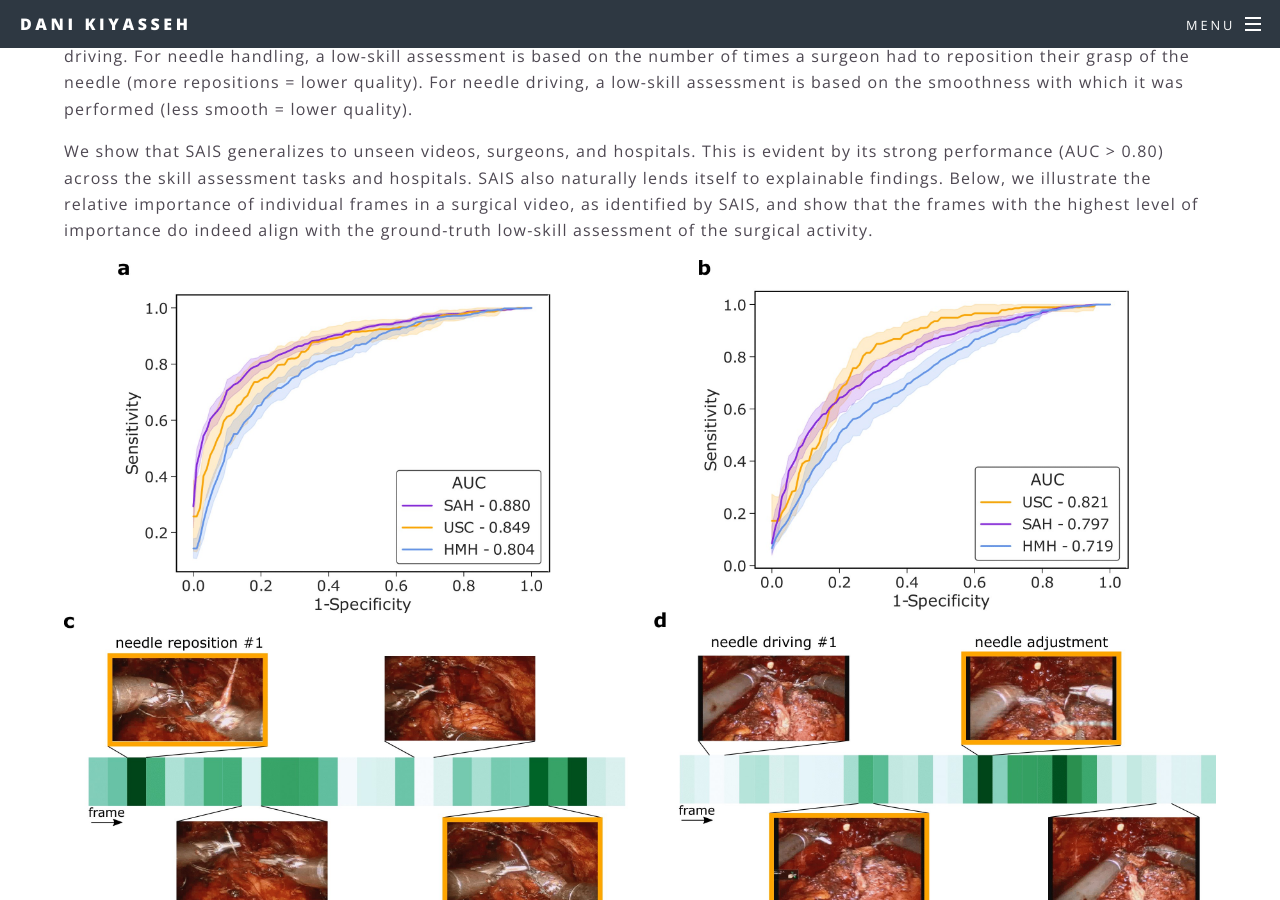
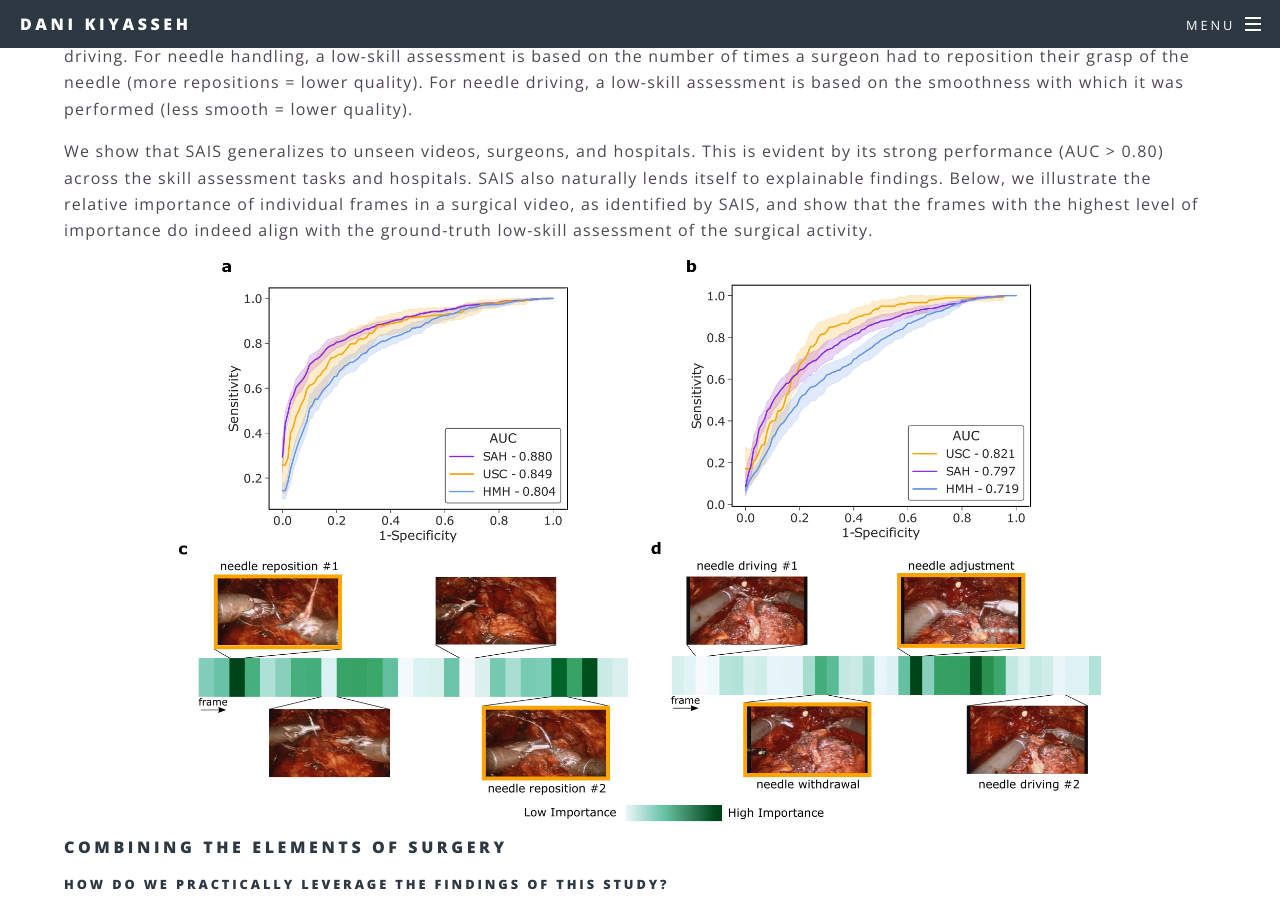
Before and after one commit to danikiyasseh/danikiyasseh.github.io, a Jekyll site: the page blogs/SAIS/index.html, which Jekyll copies as it is, in a window 1280 px wide and 900 px high, scrolled down 3045 px. Built offline with Jekyll 4.4.1, drawn with Linux system fonts in a browser that asks for light colours; a style sheet for code colours, icons or effects is not loaded.

Commit message:
Update index.html

```diff
--- a/blogs/SAIS/index.html
+++ b/blogs/SAIS/index.html
@@ -206,7 +206,7 @@
         </p>
 
 		<center>
-		<img src="./images/skills_assessment.jpg" width="100%" />
+		<img src="./images/skills_assessment.jpg" width="80%" />
 		</center>
 
 		<h4>
```
